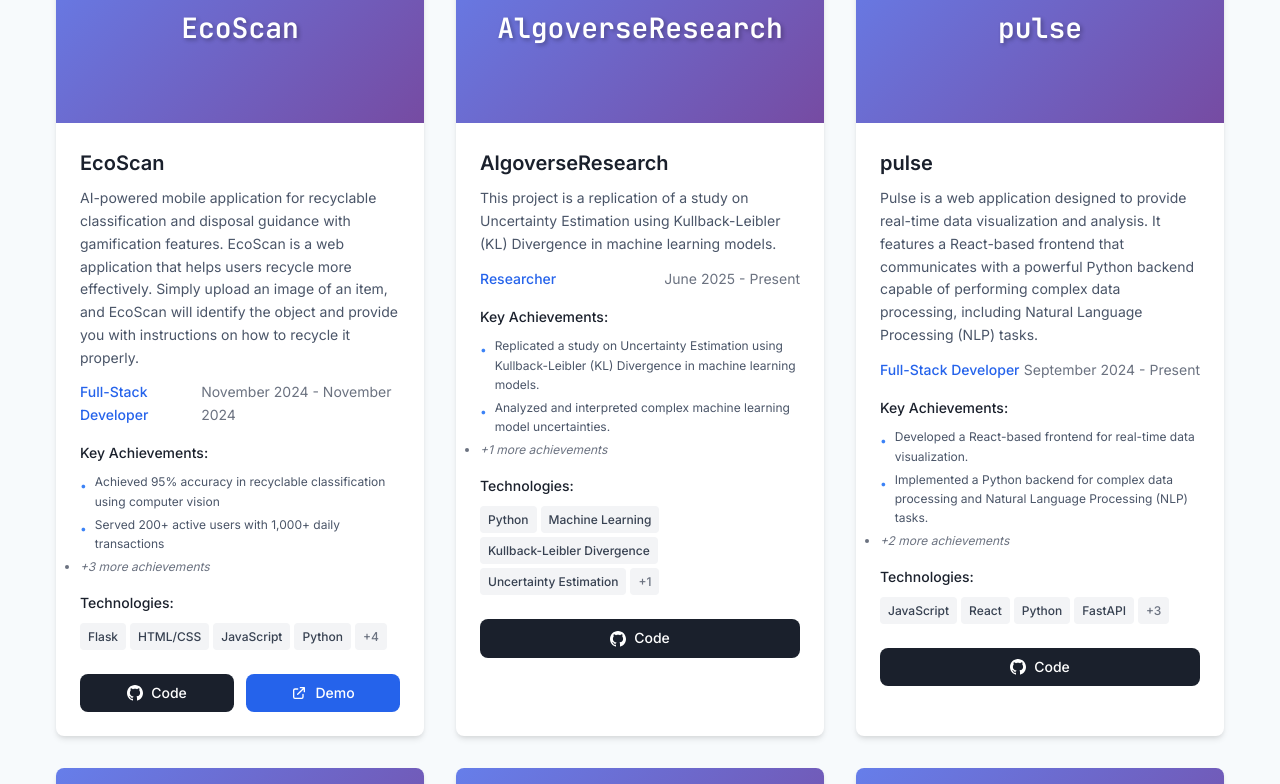
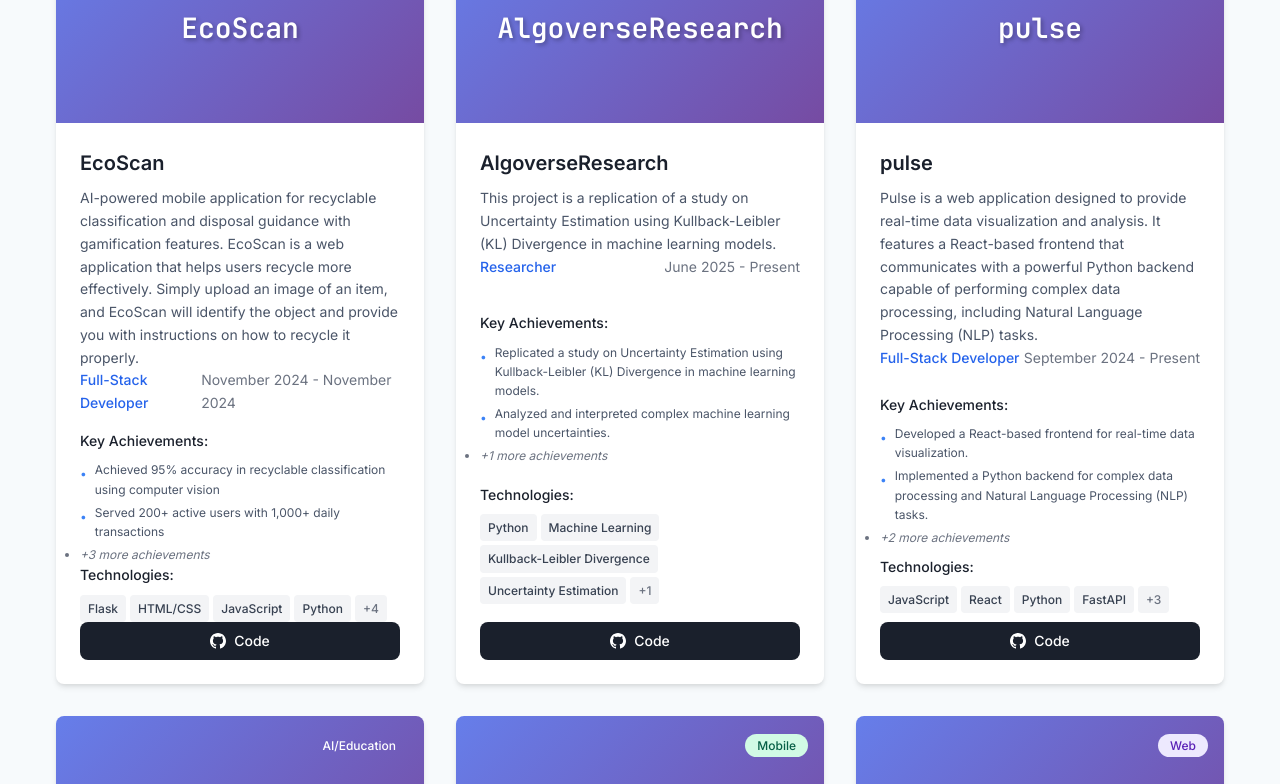
Before and after one commit to anisety/personalwebsite, a React (Vite) app: page / in a window 1280 px wide. Shown: the part 10980-11764 px from the top of the page. Built offline with nearby package versions, Linux system fonts and the light colour scheme.

Commit message:
Project Functionality

```diff
--- a/src/components/Projects.tsx
+++ b/src/components/Projects.tsx
@@ -129,19 +129,6 @@ const Projects = ({ projects }: ProjectsProps) => {
                     </svg>
                     Code
                   </a>
-                  {project.demo && (
-                    <a
-                      href={project.demo}
-                      target="_blank"
-                      rel="noopener noreferrer"
-                      className="project-link-base project-link-demo"
-                    >
-                      <svg className="project-link-icon" fill="none" stroke="currentColor" viewBox="0 0 24 24">
-                        <path strokeLinecap="round" strokeLinejoin="round" strokeWidth={2} d="M10 6H6a2 2 0 00-2 2v10a2 2 0 002 2h10a2 2 0 002-2v-4M14 4h6m0 0v6m0-6L10 14" />
-                      </svg>
-                      Demo
-                    </a>
-                  )}
                 </div>
               </div>
             </motion.div>
--- a/src/style.css
+++ b/src/style.css
@@ -1982,6 +1982,8 @@ textarea.contact-form-input {
   overflow: hidden;
   transition: box-shadow 0.3s ease;
   will-change: box-shadow;
+  display: flex;
+  flex-direction: column;
 }
 
 .project-card-new:hover {
@@ -2053,6 +2055,10 @@ textarea.contact-form-input {
 
 .project-content-new {
   padding: 24px; /* p-6 */
+  display: flex;
+  flex-direction: column;
+  flex-grow: 1;
+  justify-content: space-between;
 }
 
 .project-details-header {
@@ -2069,7 +2075,7 @@ textarea.contact-form-input {
 .project-description-new {
   color: #4a5568;
   font-size: 14px;
-  margin-bottom: 12px; /* mb-3 */
+  margin-bottom: 0px; /* mb-3 */ /* Changed from 12px to 0px */
   line-height: 1.625; /* leading-relaxed */
 }
 
@@ -2079,7 +2085,7 @@ textarea.contact-form-input {
   justify-content: space-between;
   font-size: 14px;
   color: #6b7280;
-  margin-bottom: 12px; /* mb-3 */
+  margin-bottom: 0px; /* mb-3 */ /* Changed from 12px to 0px */
 }
 
 .project-role {
@@ -2088,7 +2094,7 @@ textarea.contact-form-input {
 }
 
 .project-achievements-container {
-  margin-bottom: 16px; /* mb-4 */
+  margin-bottom: 0px; /* mb-4 */ /* Changed from 16px to 0px */
 }
 
 .project-achievements-title {
@@ -2112,7 +2118,7 @@ textarea.contact-form-input {
 }
 
 .project-technologies-container {
-  margin-bottom: 24px; /* mb-6 */
+  margin-bottom: 0px; /* mb-6 */ /* Changed from 24px to 0px */
 }
 
 .project-tech-list {
```
